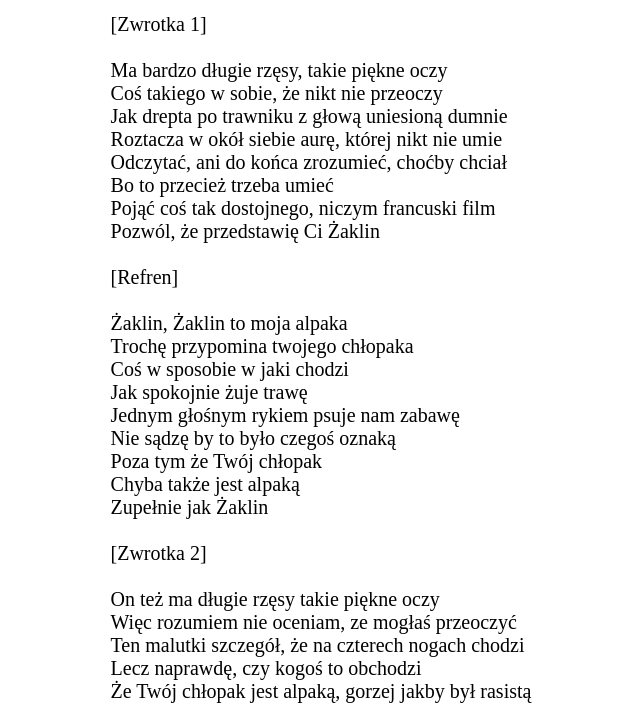
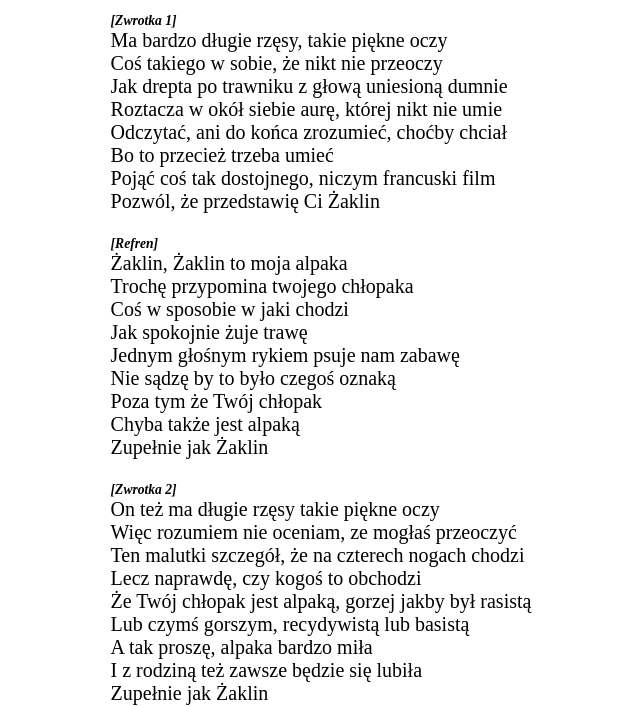
Before and after one commit to soneika/learning-git, a plain HTML site: page index.html in a window 1280 px wide. Shown: the part 111-817 px from the top of the page, without its empty margins (319-959 px from the left). Drawn offline with Linux system fonts and the light colour scheme.

Commit message:
Styling changes to chapter's headings

```diff
--- a/css/style.css
+++ b/css/style.css
@@ -11,3 +11,8 @@ section {
     flex-direction: column;
     font-size: 1.25rem;
 }
+.ref {
+    font-weight: bold;
+    font-style: italic;
+    font-size: 0.85rem;
+}
```
Also changed, not shown: index.html (+1 -4 lines).
